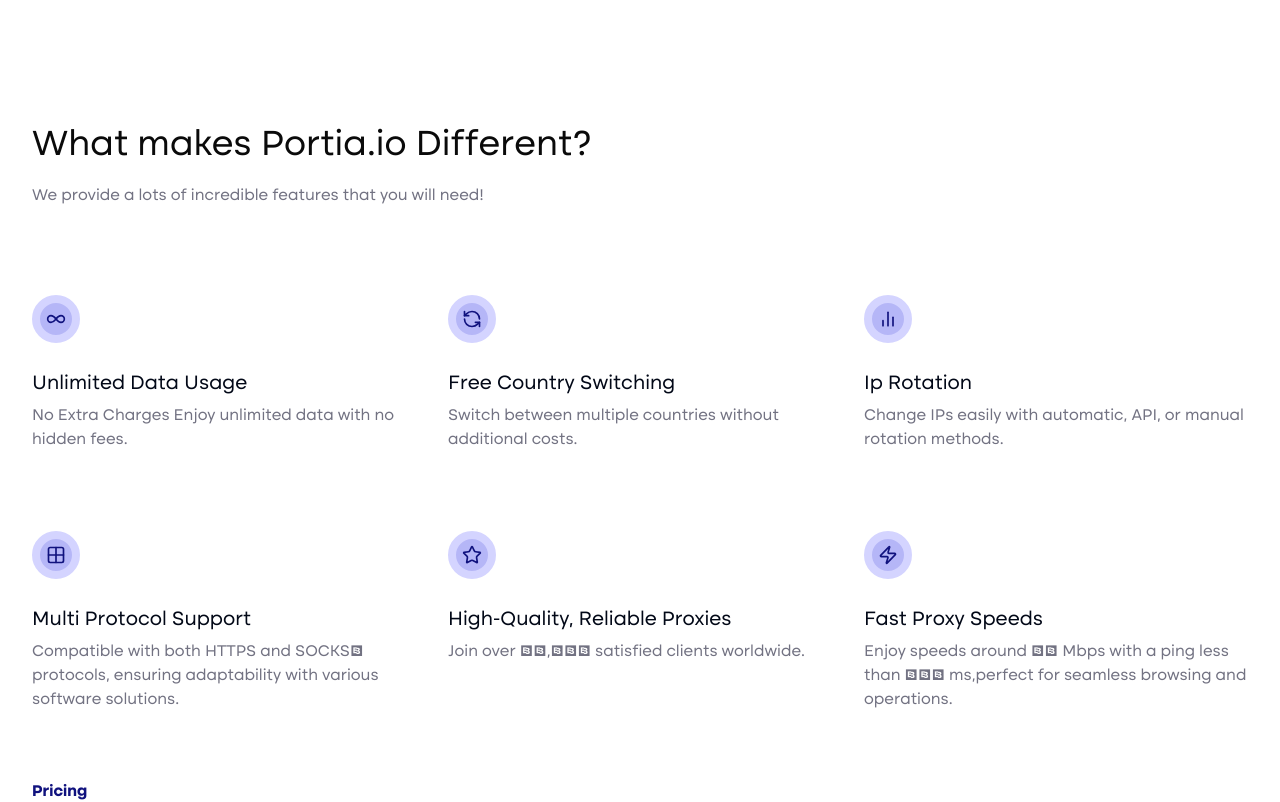
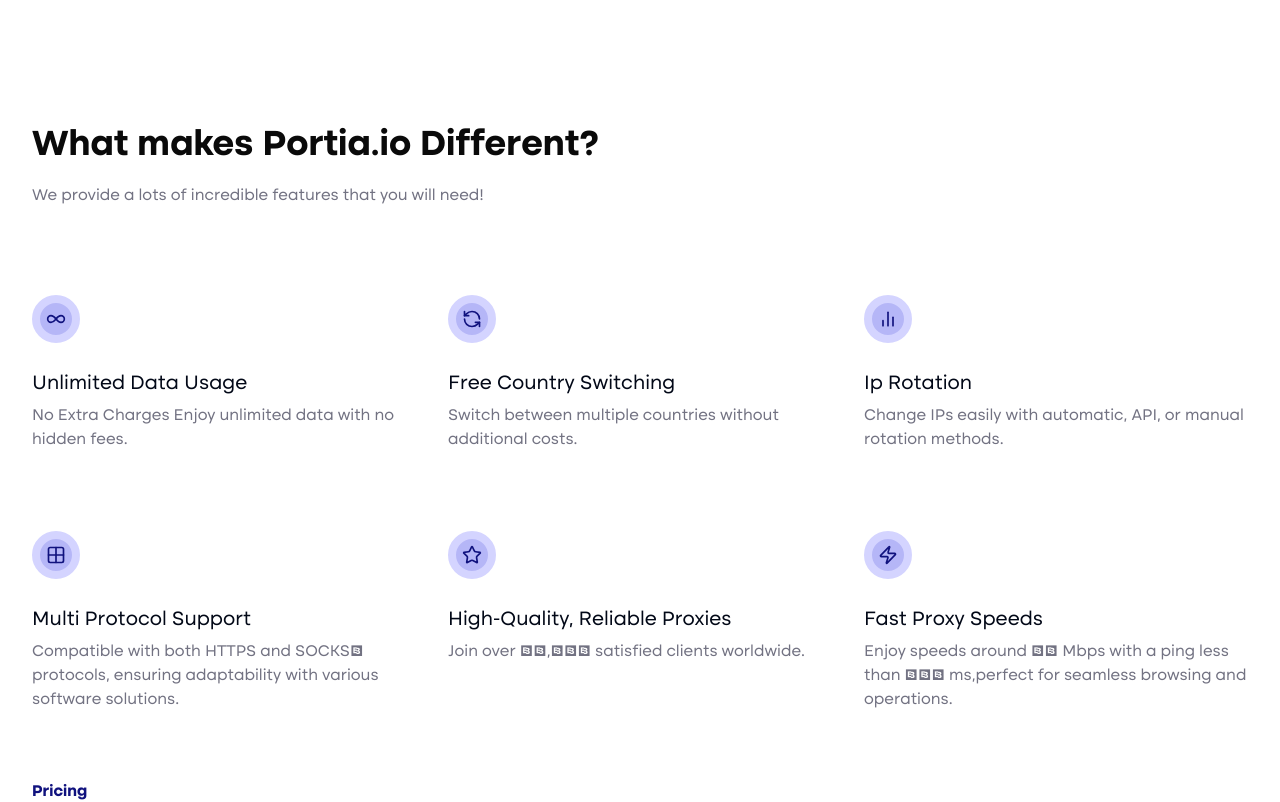
Before and after one commit to Saeed-Altout/portia, a Next.js app: page / in a window 1280 px wide. Shown: the part 1600-2402 px from the top of the page. Built offline with nearby package versions, Linux system fonts and the light colour scheme.

Commit message:
remove some style not needed from heading component.

```diff
--- a/app/(website)/_components/heading.tsx
+++ b/app/(website)/_components/heading.tsx
@@ -19,10 +19,8 @@
         <span className="block absolute -top-9 left-0 text-primary font-semibold">
           {heading}
         </span>
-        <h1 className="text-3xl md:text-4xl text-black-primary font-medium">
-          {title}
-        </h1>
-        <p className="text-gray-primary text-sm md:text-base">{description}</p>
+        <h1 className="text-3xl md:text-4xl font-semibold">{title}</h1>
+        <p>{description}</p>
       </div>
       <div>{children}</div>
     </div>
```
